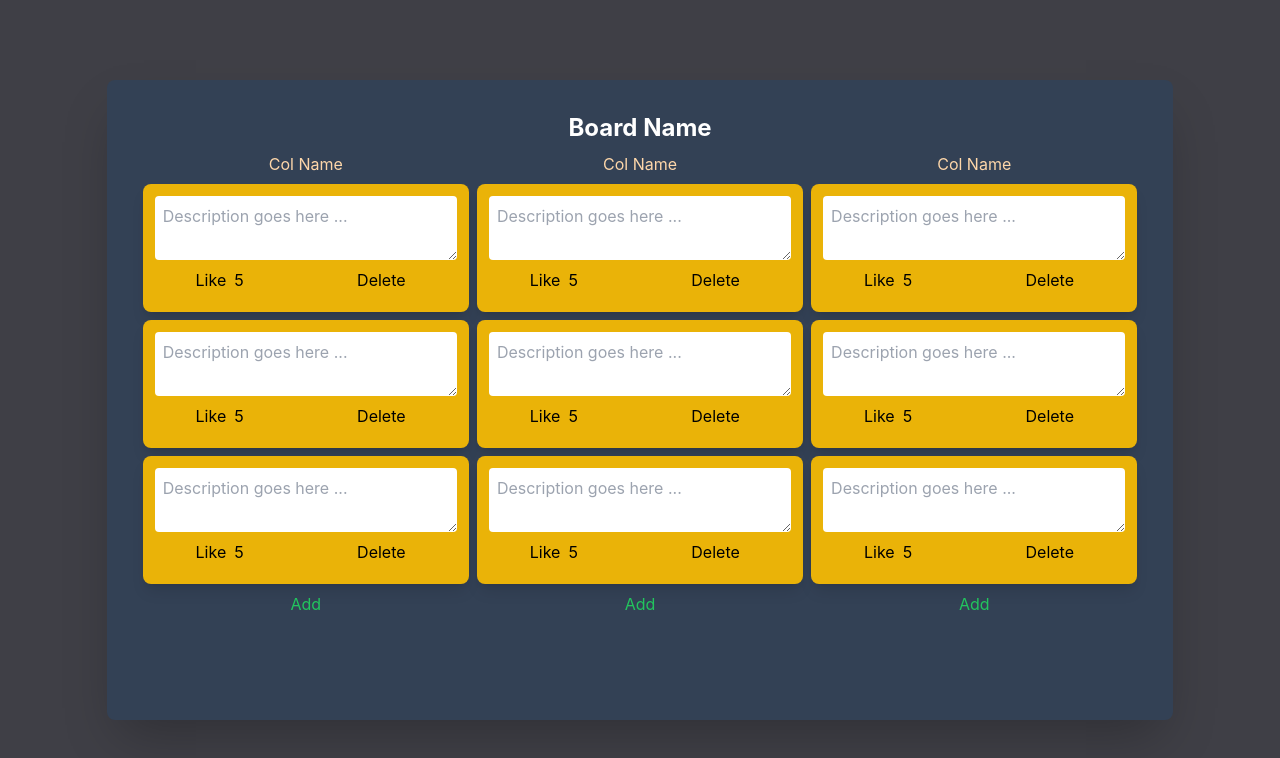
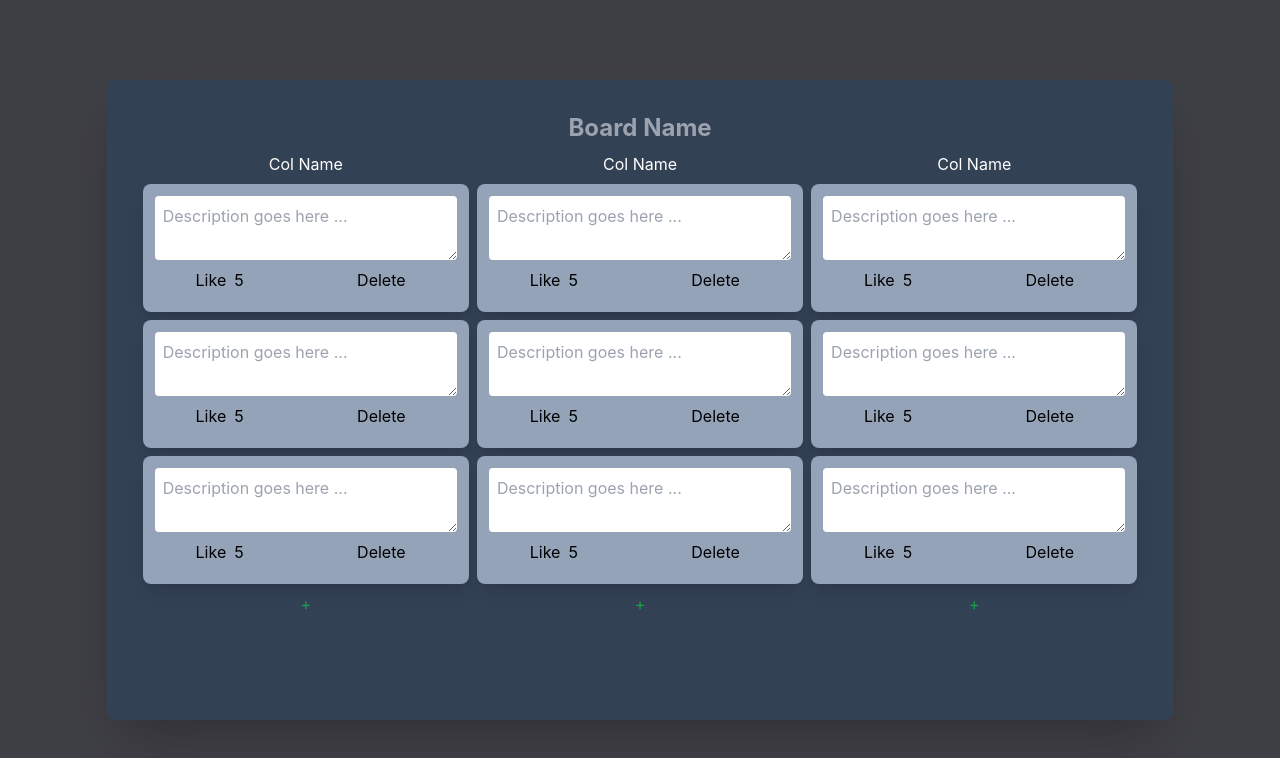
Before and after one commit to bahmanashtari/kanban, a React (Create React App) app: page / in a window 1280 px wide. Shown: the top 758 px of the page. Built offline with nearby package versions, Linux system fonts and the light colour scheme.

Commit message:
update: stylings

```diff
--- a/src/components/BoardSection.js
+++ b/src/components/BoardSection.js
@@ -3,12 +3,12 @@ import Task from './Task'
 const BoardSection = props => {
 	return (
 		<div>
-			<h1 className='text-orange-200'>Col Name</h1>
+			<h1 className='text-white'>Col Name</h1>
 			<Task />
 			<Task />
 			<Task />
-			<button type='button' className='text-green-500'>
-				Add
+			<button type='button' className='text-green-600'>
+				+
 			</button>
 		</div>
 	)
--- a/src/components/Card.js
+++ b/src/components/Card.js
@@ -1,6 +1,6 @@
 const Card = props => {
 	return (
-		<div className='grid grid-flow-row grid-row-2 p-3 my-2 mx-1 max-w-sm rounded-lg shadow-lg bg-yellow-500'>
+		<div className='grid grid-flow-row grid-row-2 p-3 my-2 mx-1 max-w-sm rounded-lg shadow-lg bg-slate-400'>
 			{props.children}
 		</div>
 	)
--- a/src/components/MainBoard.js
+++ b/src/components/MainBoard.js
@@ -4,7 +4,7 @@ const MainBoard = props => {
 	return (
 		<div className='bg-zinc-700 flex items-center justify-center h-screen'>
 			<div className='bg-slate-700 shadow-2xl rounded-lg p-8 w-5/6 h-4/5'>
-				<div className='h-10 align-text-top text-white font-bold text-2xl'>
+				<div className='h-10 align-text-top text-gray-400 font-bold text-2xl'>
 					Board Name
 				</div>
 				<div className='h-full grid grid-flow-col'>
```
